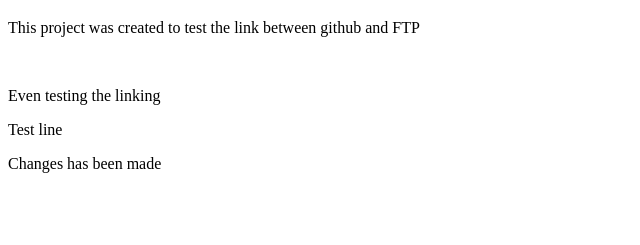
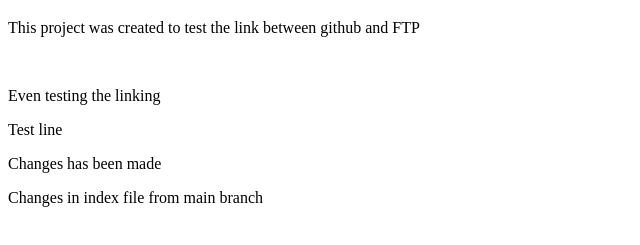
Before and after one commit to Xanderitsme/TestProjectFTP, a plain HTML site: page public_html/index.html in a window 1280 px wide. Shown: the part 61-306 px from the top of the page, without its empty margins (0-640 px from the left). Drawn offline with Linux system fonts and the light colour scheme.

Commit message:
index.html has been edited by main branch

```diff
--- a/public_html/index.html
+++ b/public_html/index.html
@@ -11,5 +11,7 @@
         <p>Test line</p>
 
         <p>Changes has been made</p>
+
+        <p>Changes in index file from main branch</p>
     </body>
 </html>
```
